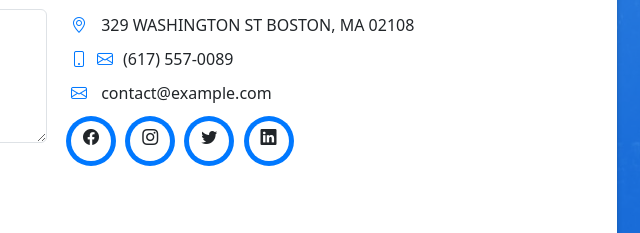
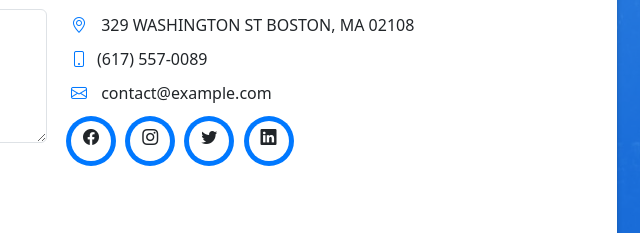
Before and after one commit to Ahm6dalii/devfolioo, a plain HTML site: page index.html in a window 1280 px wide. Shown: the part 5867-6100 px from the top of the page, 581-1221 px from the left. Drawn offline with Linux system fonts and the light colour scheme; files whose address does not match are found by name.

Commit message:
Update index.html

```diff
--- a/index.html
+++ b/index.html
@@ -567,7 +567,7 @@
             mollitia inventore?</p>
           <ul class="list-unstyled social-m">
             <li><span class="bi bi-geo-alt"></span> 329 WASHINGTON ST BOSTON, MA 02108</li>
-            <li><span class="bi bi-phone"></span><span class="bi bi-envelope"></span>(617) 557-0089</li>
+            <li><span class="bi bi-phone"></span>(617) 557-0089</li>
             <li><span class="bi bi-envelope"></span> contact@example.com</li>
           </ul>
           <ul class="contact-icon list-unstyled p-0 ">
```
